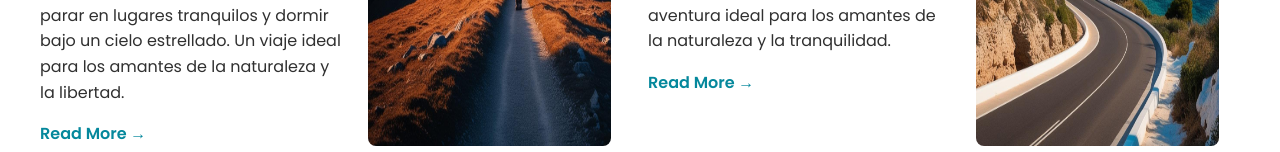
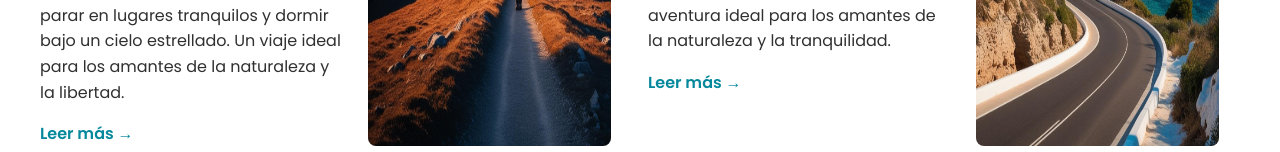
Before and after one commit to albaromero6/VanGo, an Angular app in the folder Front/: page /rutas in a window 1280 px wide. Shown: the part 645-797 px from the top of the page. Built offline with nearby package versions, Linux system fonts and the light colour scheme; a web font is replaced by a local one.

Commit message:
Añadido botón de leer más en rutas

```diff
--- a/Front/src/app/pages/routes/routes.component.html
+++ b/Front/src/app/pages/routes/routes.component.html
@@ -14,7 +14,7 @@
                     Aigüestortes o el Valle de Arán, y disfruta de la tranquilidad de la montaña. Con tu camper, puedes
                     parar en lugares tranquilos y dormir bajo un cielo estrellado. Un viaje ideal para los amantes de la
                     naturaleza y la libertad.</p>
-                <a href="#" class="routes__route-link">Read More →</a>
+                <a href="https://travesiapirenaica.com/pirineo-en-autocaravana/?srsltid=AfmBOooL518YvO9qToDH7kZs4CiPTA_q-Mf5YcTSgHRinPFjVRFa_XQa" target="_blank" class="routes__route-link">Leer más →</a>
             </div>
             <img src="assets/img/Pirineos.jpg" alt="Pirineos" class="routes__route-image">
         </div>
@@ -27,7 +27,7 @@
                     cristalinas y acantilados impresionantes. La ruta te lleva a encantadores pueblos pesqueros llenos
                     de historia y tradición. Podrás hacer senderismo junto al mar o simplemente relajarte con el sonido
                     de las olas. Una aventura ideal para los amantes de la naturaleza y la tranquilidad.</p>
-                <a href="#" class="routes__route-link">Read More →</a>
+                <a href="https://campervanbruno.es/blog/ruta-furgo-camper-costa-brava/" target="_blank" class="routes__route-link">Leer más →</a>
             </div>
             <img src="assets/img/CostaBrava.jpg" alt="Costa Brava" class="routes__route-image">
         </div>
```
